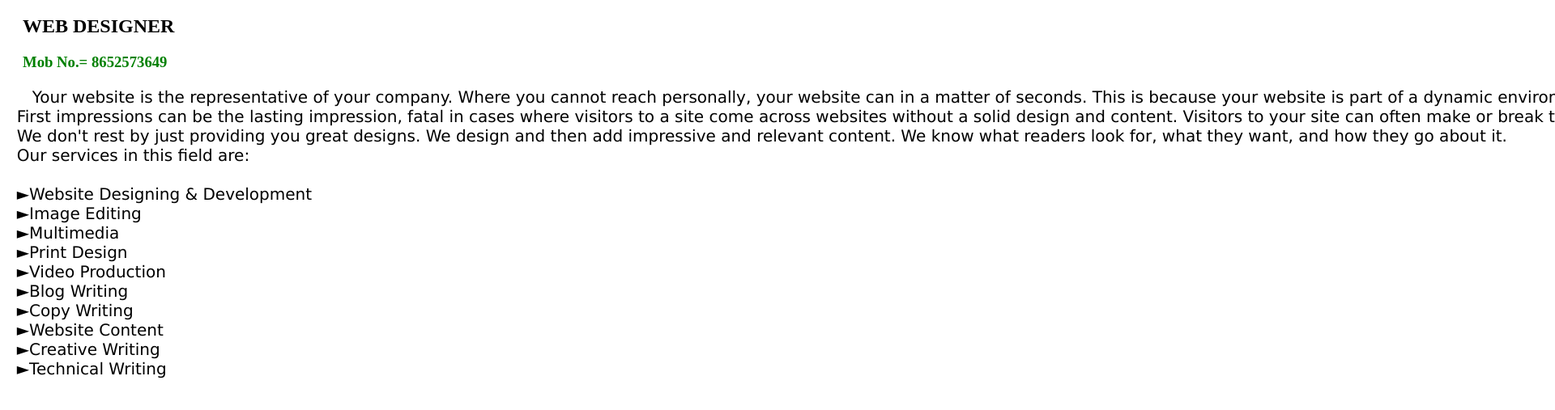
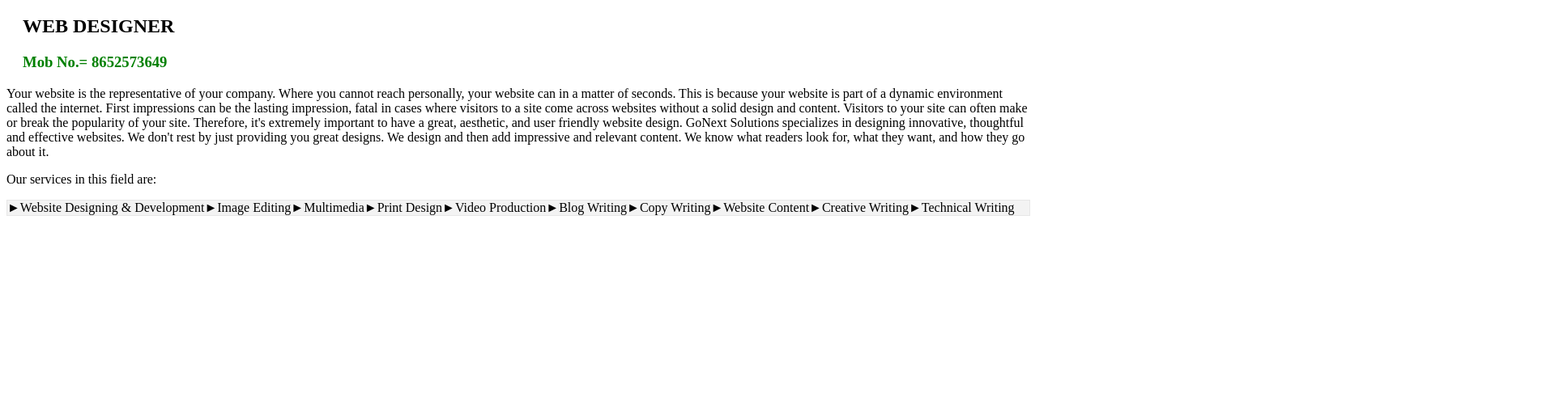
Before and after one commit to SAURABHGAIKWAD11/saurabhgaikwad11.github.io, a plain HTML site: page index.html in a window 1280 px wide. Shown: the part 189-696 px from the top of the page at 81% size, 1920 px wide, since content can reach past the window. Drawn offline with Linux system fonts and the light colour scheme.

Commit message:
Update index.html

```diff
--- a/index.html
+++ b/index.html
@@ -16,21 +16,26 @@
 <h1>SAURABH GAIKWAD</h1>
 <h2>WEB DESIGNER</h2>
 <h3>Mob No.= 8652573649</h3>
-<pre>     Your website is the representative of your company. Where you cannot reach personally, your website can in a matter of seconds. This is because your website is part of a dynamic environment called the internet.
-  First impressions can be the lasting impression, fatal in cases where visitors to a site come across websites without a solid design and content. Visitors to your site can often make or break the popularity of your site. Therefore, it's extremely important to have a great, aesthetic, and user friendly website design. GoNext Solutions specializes in designing innovative, thoughtful and effective websites.
-  We don't rest by just providing you great designs. We design and then add impressive and relevant content. We know what readers look for, what they want, and how they go about it.
-  Our services in this field are:
+<p>     Your website is the representative of your company. Where you cannot reach personally, your website can in a matter of seconds. This
+  is because your website is part of a dynamic environment called the internet. First impressions can be the lasting impression, fatal in
+  cases where visitors to a site come across websites without a solid design and content. Visitors to your site can often make or break the
+  popularity of your site. Therefore, it's extremely important to have a great, aesthetic, and user friendly website design. GoNext Solutions
+  specializes in designing innovative, thoughtful and effective websites.
+  We don't rest by just providing you great designs. We design and then add impressive and relevant content. We know what readers look for,
+  what they want, and how they go about it. </p>
+  <p>Our services in this field are:</p>
+<ul class ="services">
+    <li>►Website Designing & Development </li>
+  <li>►Image Editing</li>
+  <li> ►Multimedia</li>
+   <li>►Print Design</li>
+   <li>►Video Production</li>
+   <li>►Blog Writing</li>
+   <li>►Copy Writing</li>
+   <li>►Website Content</li>
+   <li>►Creative Writing</li>
+   <li>►Technical Writing</li>
+</ul>
 
-  ►Website Designing & Development
-  ►Image Editing
-  ►Multimedia
-  ►Print Design
-  ►Video Production
-  ►Blog Writing
-  ►Copy Writing
-  ►Website Content
-  ►Creative Writing
-  ►Technical Writing
-</pre>
 </body>
 </html>
```
